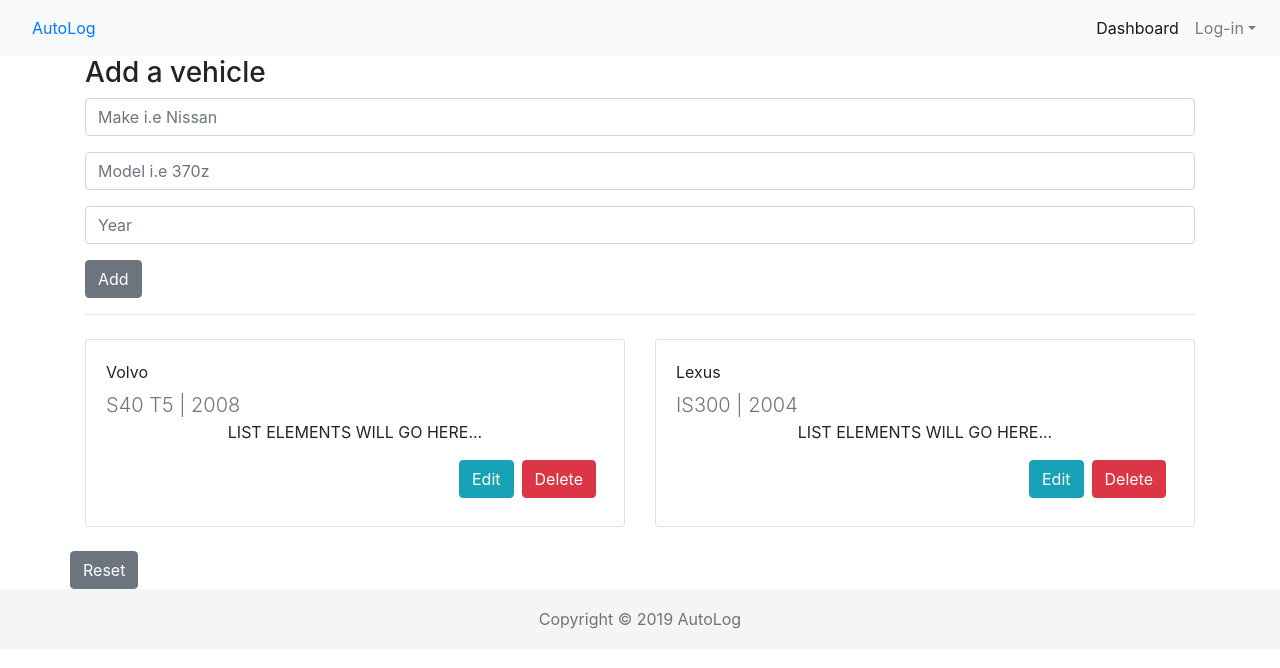
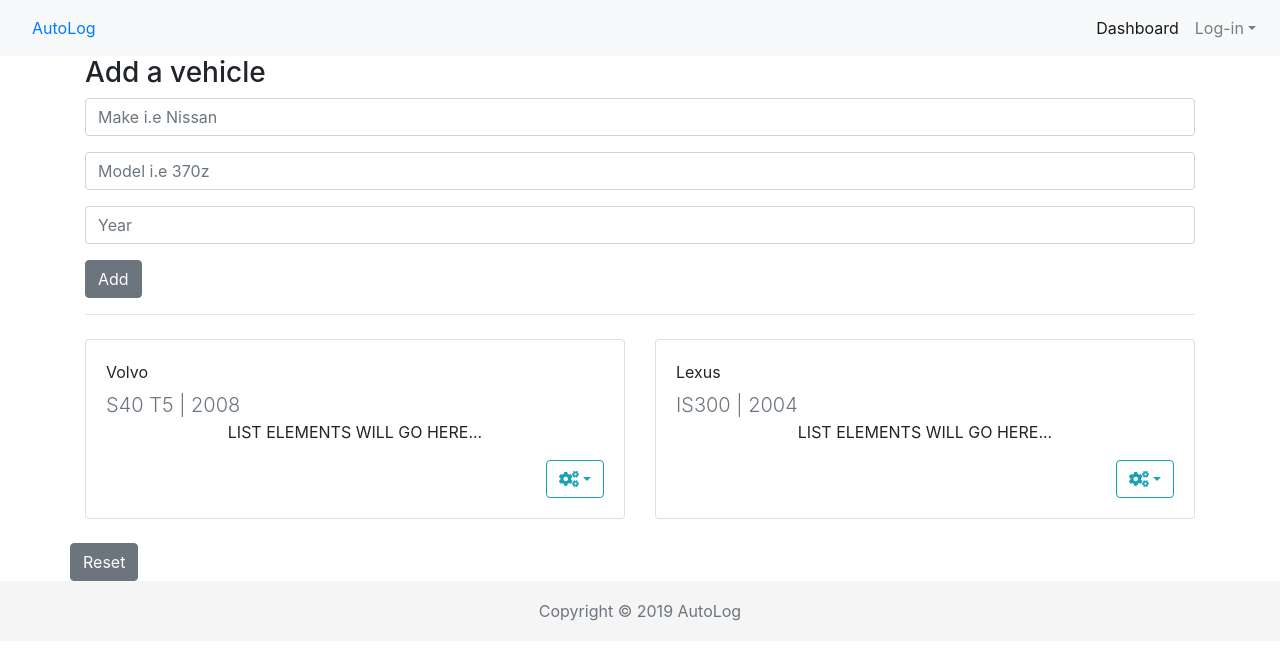
Before and after one commit to 3daddict/auto-service-log, a React (Create React App) app in the folder client/: page /dashboard in a window 1280 px wide. Shown: the top 668 px of the page. Built offline with nearby package versions, Linux system fonts and the light colour scheme.

Commit message:
font awesome added and settings group

```diff
--- a/client/package.json
+++ b/client/package.json
@@ -3,6 +3,9 @@
   "version": "0.1.0",
   "private": true,
   "dependencies": {
+    "@fortawesome/fontawesome-svg-core": "^1.2.12",
+    "@fortawesome/free-solid-svg-icons": "^5.6.3",
+    "@fortawesome/react-fontawesome": "^0.1.4",
     "axios": "^0.18.0",
     "bootstrap": "^4.2.1",
     "node-sass": "^4.11.0",
--- a/client/src/App.js
+++ b/client/src/App.js
@@ -1,5 +1,9 @@
 import "bootstrap/scss/bootstrap.scss";
 import "./assets/css/app.scss";
+import { library } from '@fortawesome/fontawesome-svg-core';
+// import { FontAwesomeIcon } from '@fortawesome/react-fontawesome';
+import { faCogs } from '@fortawesome/free-solid-svg-icons';
+
 import React, { Component } from "react";
 import { BrowserRouter, Route, Switch } from "react-router-dom";
 import Header from "./components/Header";
@@ -7,6 +11,8 @@
 import Home from "./pages/Home";
 import Dashboard from "./pages/Dashboard";
 import Error from './components/Error';
+
+library.add(faCogs);
 
 class App extends Component {
   render() {
--- /dev/null
+++ b/client/src/components/dashboard/SettingsGroup.js
@@ -0,0 +1,35 @@
+import React from 'react';
+import { ButtonDropdown, DropdownToggle, DropdownMenu, DropdownItem } from 'reactstrap';
+import { FontAwesomeIcon } from '@fortawesome/react-fontawesome'
+
+export default class SettingsGroup extends React.Component {
+  constructor(props) {
+    super(props);
+
+    this.toggle = this.toggle.bind(this);
+    this.state = {
+      dropdownOpen: false
+    };
+  }
+
+  toggle() {
+    this.setState({
+      dropdownOpen: !this.state.dropdownOpen
+    });
+  }
+
+  render() {
+    return (
+      <ButtonDropdown isOpen={this.state.dropdownOpen} toggle={this.toggle}>
+        <DropdownToggle caret outline color="info" >
+            <FontAwesomeIcon icon="cogs" />
+        </DropdownToggle>
+        <DropdownMenu>
+          <DropdownItem>Delete</DropdownItem>
+          <DropdownItem divider />
+          <DropdownItem>Edit</DropdownItem>
+        </DropdownMenu>
+      </ButtonDropdown>
+    );
+  }
+}
--- a/client/src/components/dashboard/VehicleCard.js
+++ b/client/src/components/dashboard/VehicleCard.js
@@ -1,5 +1,6 @@
 import React, { Fragment } from "react";
-import { Col, Card, CardTitle, CardSubtitle, Button } from "reactstrap";
+import { Col, Card, CardTitle, CardSubtitle} from "reactstrap";
+import SettingsGroup from './SettingsGroup';
 
 const VehicleCard = ({ make, model, year }) => (
   <Fragment>
@@ -11,12 +12,7 @@
         </CardSubtitle>
         <p className="text-center">LIST ELEMENTS WILL GO HERE...</p>
         <div className="text-right">
-          <Button className="mr-2 mb-2" color="info">
-            Edit
-          </Button>
-          <Button className="mr-2 mb-2" color="danger">
-            Delete
-          </Button>
+          <SettingsGroup />
         </div>
       </Card>
     </Col>
```
Also changed, not shown: 1 other file (tests, documents, lock files or other folders).
